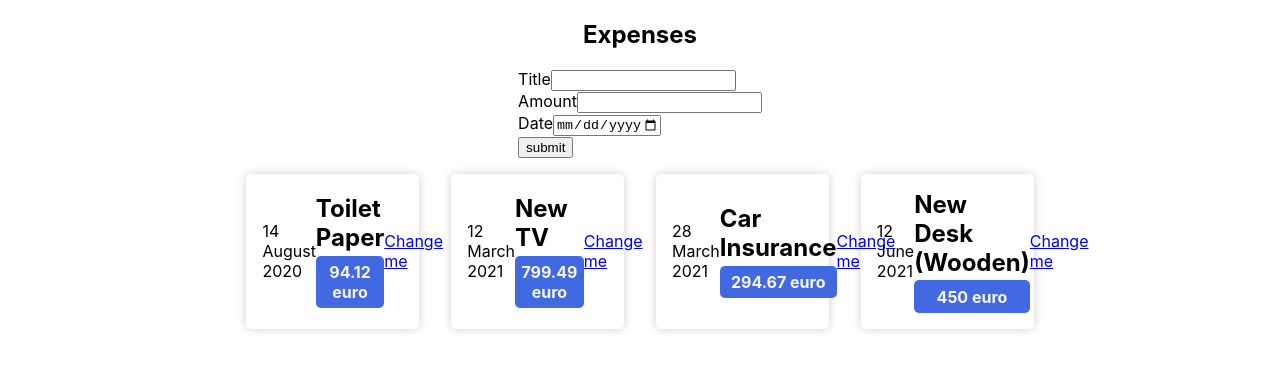
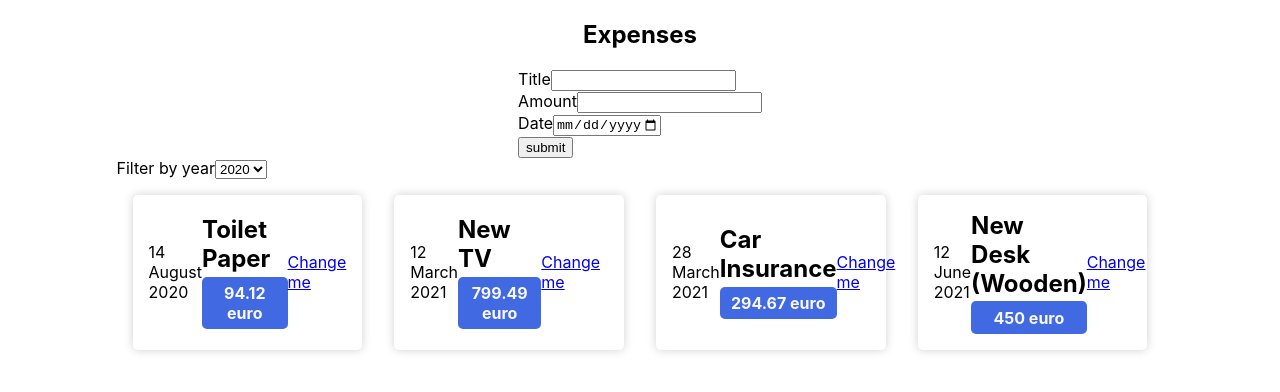
Before and after one commit to aaronsts/react-logger, a React (Create React App) app: page / in a window 1280 px wide. Shown: the top 392 px of the page. Built offline with nearby package versions, Linux system fonts and the light colour scheme.

Commit message:
added filter component with state

```diff
--- a/src/App.js
+++ b/src/App.js
@@ -24,10 +24,20 @@ function App() {
       date: new Date(2021, 5, 12),
     },
   ];
+
+  const onSubmitData = (newExpenseData) => {
+    const expenseData = {
+      ...newExpenseData,
+      id: Math.random().toString(),
+    };
+
+    console.log(expenseData);
+  };
+
   return (
     <div className="container">
       <h2>Expenses</h2>
-      <Form />
+      <Form onSubmitData={onSubmitData} />
       <ExpenseList expenses={expenses} />
     </div>
   );
--- a/src/components/ExpenseList.jsx
+++ b/src/components/ExpenseList.jsx
@@ -1,7 +1,20 @@
+import React, { useState } from "react";
 import ExpenseItem from "./ExpenseItem";
+import Filter from "./Filter";
 
 const ExpenseList = (props) => {
+  // State
+  const [filterValue, setFilterValue] = useState("2020");
+
+  // Handlers
+  const filterValueHandler = (selectedYear) => {
+    setFilterValue(selectedYear);
+    console.log(selectedYear);
+  };
+
   return (
+    <div>
+      <Filter initialYear={filterValue} onChangeFilter={filterValueHandler} />
       <div className="expenses-list">
         <ExpenseItem
           description={props.expenses[0].title}
@@ -24,6 +37,7 @@ const ExpenseList = (props) => {
           date={props.expenses[3].date}
         />
       </div>
+    </div>
   );
 };
 
--- /dev/null
+++ b/src/components/Filter.jsx
@@ -0,0 +1,19 @@
+const Filter = (props) => {
+  const changeYearHandler = (e) => {
+    props.onChangeFilter(e.target.value);
+  };
+
+  return (
+    <div className="filter-ontrol">
+      <label>Filter by year</label>
+      <select value={props.initialYear} onChange={changeYearHandler}>
+        <option value="2022">2022</option>
+        <option value="2021">2021</option>
+        <option value="2020">2020</option>
+        <option value="2019">2019</option>
+      </select>
+    </div>
+  );
+};
+
+export default Filter;
--- a/src/components/Form.jsx
+++ b/src/components/Form.jsx
@@ -1,10 +1,12 @@
 import React, { useState } from "react";
 
-const Form = () => {
+const Form = (props) => {
+  // State
   const [enteredText, setEnteredText] = useState("");
   const [enteredAmount, setEnteredAmount] = useState("");
   const [enteredDate, setEnteredDate] = useState("");
 
+  // Handlers
   const textChangeHandler = (event) => {
     setEnteredText(event.target.value);
   };
@@ -24,7 +26,11 @@ const Form = () => {
       date: new Date(enteredDate),
     };
 
-    console.log(expenseData);
+    props.onSubmitData(expenseData);
+
+    setEnteredText("");
+    setEnteredAmount("");
+    setEnteredDate("");
   };
 
   return (
@@ -32,12 +38,13 @@ const Form = () => {
       <div className="form-wrapper">
         <div className="form-input">
           <label>Title</label>
-          <input type="text" onChange={textChangeHandler} />
+          <input type="text" value={enteredText} onChange={textChangeHandler} />
         </div>
         <div className="form-input">
           <label>Amount</label>
           <input
             type="number"
+            value={enteredAmount}
             min="0.01"
             step="0.01"
             onChange={amountChangeHandler}
@@ -47,6 +54,7 @@ const Form = () => {
           <label>Date</label>
           <input
             type="date"
+            value={enteredDate}
             min="2018-01-01"
             max="2022-12-31"
             onChange={dateChangeHandler}
```
Lines whose indentation alone changed are shown as unchanged.
